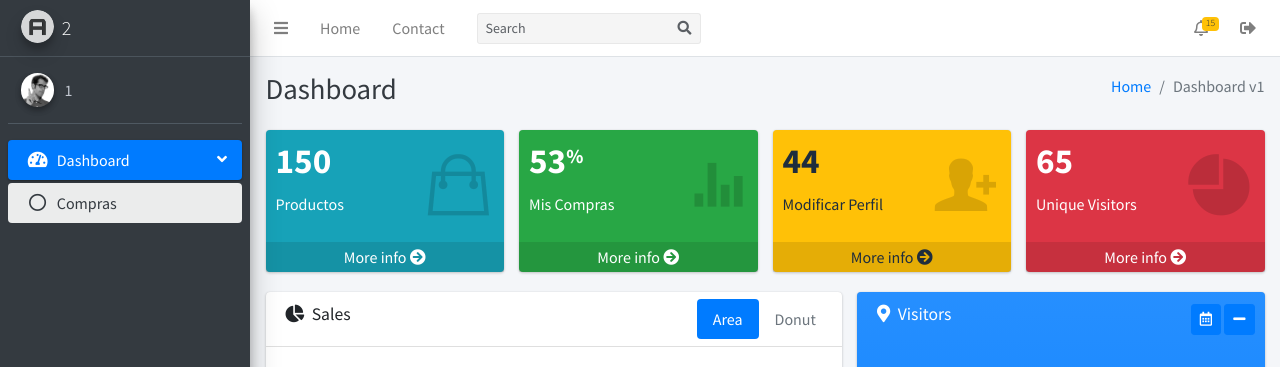
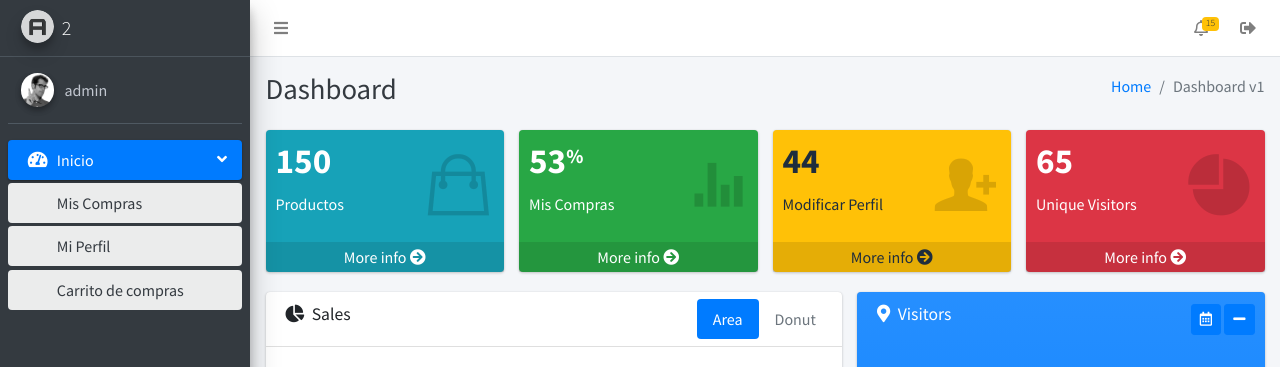
Before and after one commit to thelaw119/ProyectoWeb, a PHP site: page /ProyectoWeb/panel.php in a window 1280 px wide. Shown: the top 367 px of the page. Run offline with PHP 8.4, Linux system fonts and the light colour scheme; a user stored in the database is signed in; some libraries are stand-ins or nearby versions.

Commit message:
panel usuario

```diff
--- a/vista/panel.php
+++ b/vista/panel.php
@@ -50,14 +50,14 @@
         <a class="nav-link" data-widget="pushmenu" href="#" role="button"><i class="fas fa-bars"></i></a>
       </li>
       <li class="nav-item d-none d-sm-inline-block">
-        <a href="index3.html" class="nav-link">Home</a>
+       <!-- <a href="index3.html" class="nav-link"></a>-->
       </li>
       <li class="nav-item d-none d-sm-inline-block">
-        <a href="#" class="nav-link">Contact</a>
+       <!-- <a href="#" class="nav-link"></a>-->
       </li>
     </ul>
 
-    <!-- SEARCH FORM -->
+  <!--  <!-- SEARCH FORM
     <form class="form-inline ml-3">
       <div class="input-group input-group-sm">
         <input class="form-control form-control-navbar" type="search" placeholder="Search" aria-label="Search">
@@ -67,7 +67,7 @@
           </button>
         </div>
       </div>
-    </form>
+    </form>-->
 
     <!-- Right navbar links -->
     <ul class="navbar-nav ml-auto">
@@ -124,36 +124,42 @@
           <img src="../img/user2-160x160.jpg" class="img-circle elevation-2" alt="User Image">
         </div>
         <div class="info">
-          <a href="#" class="d-block"><?php  echo $_SESSION["nick_cliente"]; ?></a>
+          <a href="#" class="d-block"><?php  echo $_SESSION["nick_usuario"]; ?></a>
         </div>
       </div>
 
       <!-- Sidebar Menu -->
       <nav class="mt-2">
         <ul class="nav nav-pills nav-sidebar flex-column" data-widget="treeview" role="menu" data-accordion="false">
-          <!-- Add icons to the links using the .nav-icon class
-               with font-awesome or any other icon font library -->
-          <li class="nav-item has-treeview menu-open">
-            <a href="#" class="nav-link active">
+              <li class="nav-item has-treeview menu-open">
+              <a href="panel.php" class="nav-link active">
               <i class="nav-icon fas fa-tachometer-alt"></i>
               <p>
-                Dashboard
+                Inicio
                 <i class="right fas fa-angle-left"></i>
               </p>
             </a>
             <ul class="nav nav-treeview">
               <li class="nav-item">
-                <a href="./index.html" class="nav-link active">
-                  <i class="far fa-circle nav-icon"></i>
-                  <p>Compras</p>
+                <a href="#" class="nav-link active">
+                  <i class="far nav-icon"></i>
+                  <!--<i class="far fa-circle nav-icon"></i> -->
+                  <p>Mis Compras</p>
                 </a>
               </li>
-              <!--<li class="nav-item">
-                <a href="./index2.html" class="nav-link">
-                  <i class="far fa-circle nav-icon"></i>
-                  <p>Dashboard v2</p>
+              <li class="nav-item">
+                  <a href="panel_usuario.php" class="nav-link active">
+                  <i class="far nav-icon"></i>
+                  <p>Mi Perfil</p>
                 </a>
               </li>
+              <li class="nav-item">
+                  <a href="compras.php" class="nav-link active">
+                  <i class="far nav-icon"></i>
+                  <p>Carrito de compras</p>
+                </a>
+              </li>
+              <!--
               <li class="nav-item">
                 <a href="./index3.html" class="nav-link">
                   <i class="far fa-circle nav-icon"></i>
@@ -162,6 +168,8 @@
               </li>-->
             </ul>
           </li>
+        </ul>
+      </nav>
           <!--<li class="nav-item">
             <a href="pages/widgets.html" class="nav-link">
               <i class="nav-icon fas fa-th"></i>
```
